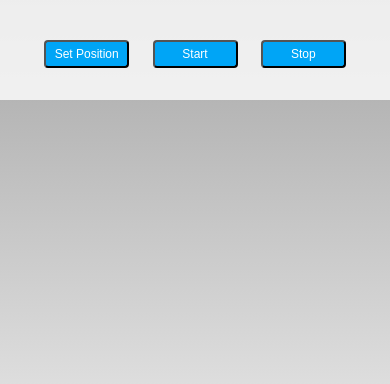
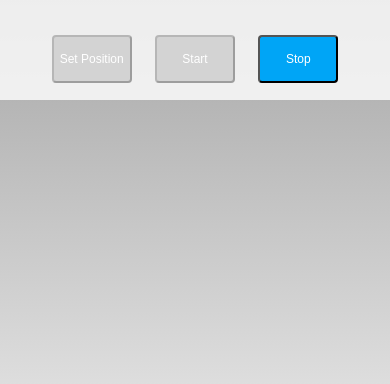
Before and after one commit to IndoorAtlas/sdk-cordova-examples, a plain HTML site: page CordovaExamples/www/index.html in a window 390 px wide. Both pictures are taken after a click on the button "Start". Drawn offline with Linux system fonts and the light colour scheme; some packages are replaced by stand-ins of ours.

Commit message:
UI changes, minor fixes

```diff
--- a/CordovaExamples/www/css/index.css
+++ b/CordovaExamples/www/css/index.css
@@ -128,9 +128,9 @@ h1 {
     -webkit-border-radius:4px;
     color:#FFFFFF;
     font-size:12px;
-    margin:25px 10px 1px 10px;
-    padding:5px 5px;
-    min-width:85px;
+    margin:20px 10px 1px 10px;
+    padding:15px 5px;
+    min-width:80px;
 }
 .demoaction{
     position:absolute;
--- a/CordovaExamples/www/index.html
+++ b/CordovaExamples/www/index.html
@@ -39,8 +39,8 @@ under the License.
 
   <div id="actions" class="demoaction">
     <button class="demobutton" id="setPositionButton">Set Position</button>
-    <button class="demobutton" id="startPositioningButton" onclick="cordovaExample.startPositioning()">Start</button>
-    <button class="demobutton" id="stopPositioningButton" onclick="cordovaExample.stopPositioning()">Stop</button>
+    <button class="demobutton" id="startPositioningButton">Start</button>
+    <button class="demobutton" id="stopPositioningButton">Stop</button>
   </div>
 
   <div id="watchlog" class="demowatch"><div class="centerText">-</div></div>
@@ -72,7 +72,31 @@ under the License.
   <!-- Script to set up the API Keys for function calls -->
   <script>
   var setPositionButton = document.getElementById('setPositionButton');
-  setPositionButton.onclick = function() {cordovaExample.setPosition({regionId: IA_FLOORPLAN_ID});};
+  var startPositioningButton = document.getElementById('startPositioningButton');
+  var stopPositioningButton = document.getElementById('stopPositioningButton');
+  stopPositioningButton.disabled = true;
+  stopPositioningButton.style.background = '#D3D3D3';
+  setPositionButton.onclick = function() {
+    cordovaExample.setPosition({regionId: IA_FLOORPLAN_ID});
+  };
+  startPositioningButton.onclick = function() {
+    startPositioningButton.disabled = true;
+    startPositioningButton.style.background = '#D3D3D3';
+    setPositionButton.disabled = true;
+    setPositionButton.style.background = '#D3D3D3';
+    stopPositioningButton.disabled = false;
+    stopPositioningButton.style.background = '#00A5F6';
+    cordovaExample.startPositioning();
+  };
+  stopPositioningButton.onclick = function() {
+    startPositioningButton.disabled = false;
+    startPositioningButton.style.background = '#00A5F6';
+    setPositionButton.disabled = false;
+    setPositionButton.style.background = '#00A5F6';
+    stopPositioningButton.disabled = true;
+    stopPositioningButton.style.background = '#D3D3D3';
+    cordovaExample.stopPositioning();
+  };
   </script>
 </body>
 </html>
--- a/CordovaExamples/www/js/index.js
+++ b/CordovaExamples/www/js/index.js
@@ -200,9 +200,6 @@ var cordovaExample = {
         // Set position and map overlay
         cordovaExample.setMapOverlay(floorplan);
 
-        // After the overlay is set, starts positioning the user
-        cordovaExample.startPositioning();
-        cordovaExample.startRegionWatch();
       };
       var fail = function(error) {
         SpinnerPlugin.activityStop();
```
